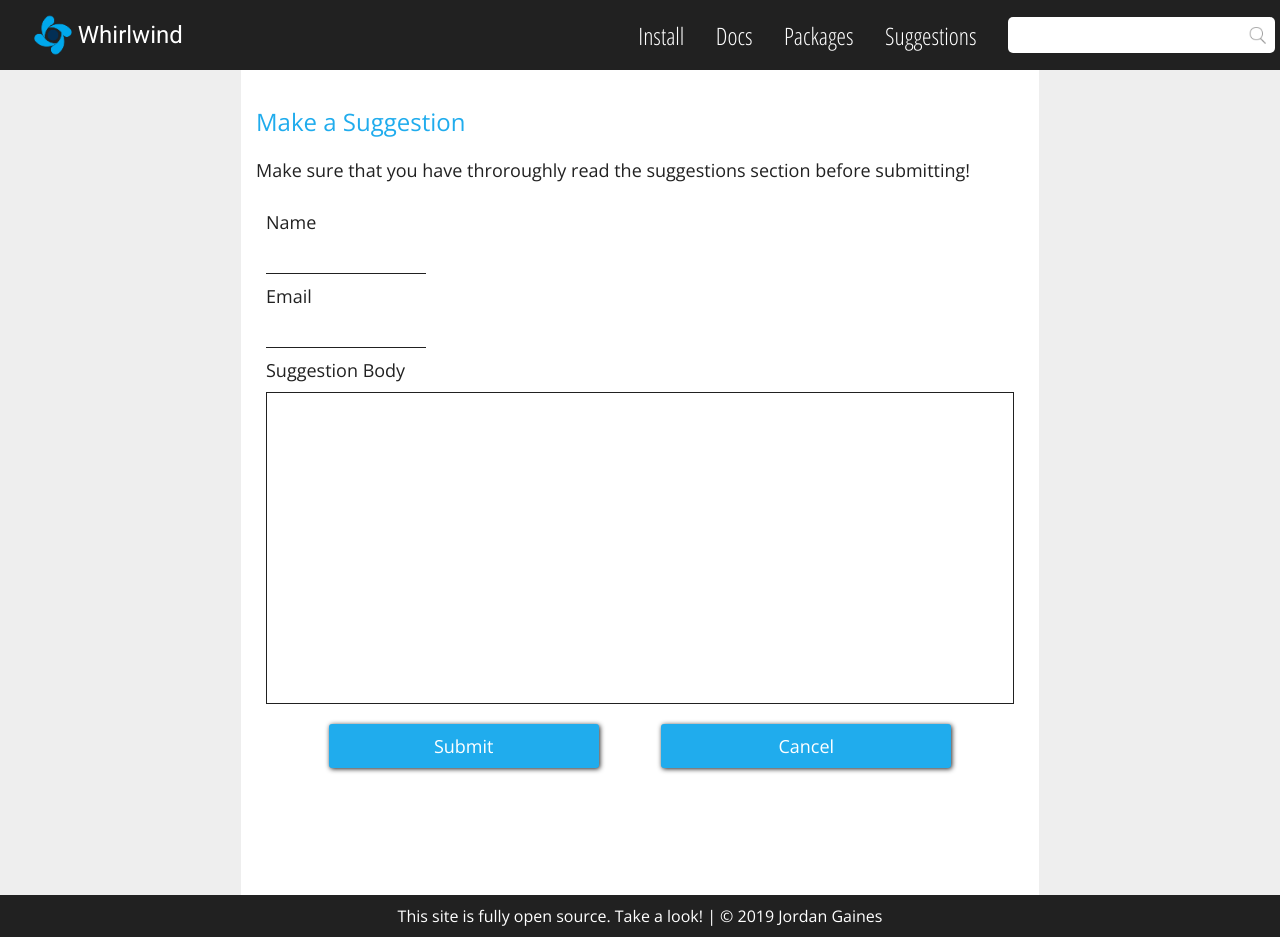
After one commit to ComedicChimera/chai-lang.dev, a Flask app: page /suggestions/make in a window 1280 px wide. The commit adds this page. Run offline with Flask 2, Linux system fonts and the light colour scheme.

Commit message:
continuing suggestions page

```diff
--- /dev/null
+++ b/app/md.py
@@ -0,0 +1,23 @@
+import markdown
+import os
+
+guide_names = []
+unordered_guide = {}
+
+for file in os.listdir('static/markdown/guide'):
+    with open('static/markdown/guide/' + file) as fp:
+        unordered_guide[int(file[7:-3])] = fp.readline()[1:].strip()
+
+for i in range(len(unordered_guide)):
+    guide_names.append(unordered_guide[i + 1])
+
+unordered_guide = {}
+
+
+def load_markdown(path):
+    with open('static/markdown' + path) as file:
+        md_file = file.read()
+
+    html = markdown.markdown(md_file).replace('<code>', '<code class=\'language-whirlwind\'>')
+
+    return html.replace('<br />', '</p><p>')
--- a/app/models.py
+++ b/app/models.py
@@ -0,0 +1 @@
+# from flask_mysqldb import flask_mysqldb
--- a/app/views.py
+++ b/app/views.py
@@ -1,29 +1,8 @@
 from app import app
+import app.db as db
+import app.md as md
+
 from flask import render_template, redirect
-import markdown
-import json
-import os
-
-guide_names = []
-unordered_guide = {}
-
-for file in os.listdir('static/markdown/guide'):
-    with open('static/markdown/guide/' + file) as fp:
-        unordered_guide[int(file[7:-3])] = fp.readline()[1:].strip()
-
-for i in range(len(unordered_guide)):
-    guide_names.append(unordered_guide[i + 1])
-
-unordered_guide = {}
-
-
-def load_markdown(path):
-    with open('static/markdown' + path) as file:
-        md_file = file.read()
-
-    html = markdown.markdown(md_file).replace('<code>', '<code class=\'language-whirlwind\'>')
-
-    return html.replace('<br />', '</p><p>')
 
 
 @app.route('/')
@@ -43,10 +22,45 @@ def guide_home():
 
 @app.route('/docs/guide/<chapter>')
 def guide(chapter):
-    html = load_markdown(f'/guide/{chapter}.md')
+    html = md.load_markdown(f'/guide/{chapter}.md')
 
-    return render_template('guide.html', content=html, guide_names=guide_names)
+    return render_template('docs-guide.html', content=html, guide_names=md.guide_names)
+
 
 @app.route('/suggestions')
 def suggestions():
     return render_template('suggestions.html')
+
+
+@app.route('/suggestions/make')
+def make_suggestion():
+    return render_template('suggestions-make.html')
+
+
+@app.route('/suggestions/view')
+def view_suggestions_no_order():
+    return redirect('/suggestions/view?orderby=recent', 302)
+
+
+@app.route('/suggestions/view?orderby=<orderby>')
+def view_suggestions(orderby):
+    if orderby in ['recent', 'accepted', 'alpha', 'user']:
+        suggestions = db.get_suggestions(orderby, 1)
+        results = list(map(lambda x: db.to_html(x), suggestions))
+    else:
+        results = ['<span class=\"invalid-query\">Invalid query</span>']
+
+    return render_template('suggestions-view.html', results=results)
+
+
+@app.route('/suggestions/view?orderby=<orderby>&page=<int:page>')
+def view_suggestions_by_page(orderby, page):
+    if page > 0 and orderby in ['recent', 'accepted', 'alpha', 'user']:
+        suggestions = db.get_suggestions(orderby, page)
+        results = list(map(lambda x: db.to_html(x), suggestions))
+    else:
+        results = ['<span class=\"invalid-query\">Invalid query</span>']
+
+    suggestions = db.get_suggestions(orderby, page)
+
+    return render_template('suggestions-view.html', results=results)
--- a/requirements.txt
+++ b/requirements.txt
@@ -1,2 +1,3 @@
 flask
+flask_mysqldb
 markdown
--- a/static/css/suggestions.css
+++ b/static/css/suggestions.css
@@ -38,7 +38,7 @@ article {
     justify-content: space-evenly;
 }
 
-.article-content .action-container a {
+.article-content .action-container .action-button {
     display: block;
 
     background-color: #20aced;
@@ -50,13 +50,71 @@ article {
     min-width: 270px;
 
     text-align: center;
+
+    border: none;
+
+    font-family: 'Open Sans', sans-serif;
+    font-size: 18px;
+    color: white;
+
+    cursor: pointer;
 }
 
-.article-content .action-container a:hover {
+.article-content .action-container .action-button:hover {
     color: white;
 }
 
-.section .action-container a:active {
+.article-content .action-container .action-button:active {
     box-shadow: none;
     background-color: #47c5ff;
 }
+
+.article-content form {
+    display: flex;
+    flex-direction: column;
+
+    justify-content: space-evenly;
+
+    padding: 0px 10px 0px 10px
+}
+
+.article-content form .text-input {
+    width: 20%;
+
+    font-size: 16px;
+    padding: 5px;
+
+    border: none;
+    border-bottom: solid 1px #212121;
+
+    outline: none;
+
+    font-family: "Roboto", sans-serif;
+
+    transition-duration: 0.1s;
+}
+
+.article-content form .text-input:focus {
+    border-bottom-color: #20aced;
+}
+
+.article-content form textarea {
+    resize: none;
+
+    overflow-y: scroll;
+    overflow-x: wrap;
+
+    outline: none;
+
+    border: solid 1px #212121;
+
+    padding: 5px
+}
+
+.article-content form label {
+    padding: 10px 0px 10px 0px
+}
+
+.article-content .spacer {
+    height: 92px;
+}
--- a/templates/components/footer.html
+++ b/templates/components/footer.html
@@ -1 +1,3 @@
-<span>This site is fully open source. <a href="https://github.com/ComedicChimera/whirlwind-lang.org">Take a look!</a> | &copy; 2019 Jordan Gaines</span>
+<footer>
+    <span>This site is fully open source. <a href="https://github.com/ComedicChimera/whirlwind-lang.org">Take a look!</a> | &copy; 2019 Jordan Gaines</span>
+</footer>
--- a/templates/guide.html
+++ b/templates/docs-guide.html
@@ -29,9 +29,8 @@
                 </nav>
             </aside>
         </article>
-        <footer>
-            {% include 'components/footer.html' %}
-        </footer>
+
+        {% include 'components/footer.html' %}
 
         <script>
             let dp = new DOMParser();
--- a/templates/docs.html
+++ b/templates/docs.html
@@ -134,9 +134,8 @@
                 </div>
             </div>
         </article>
-        <footer>
-            {% include 'components/footer.html' %}
-        </footer>
+
+        {% include 'components/footer.html' %}
 
     </body>
 </html>
--- a/templates/index.html
+++ b/templates/index.html
@@ -232,9 +232,8 @@ func main() {
                 </div>
             </div>
         </div>
-        <footer>
-            {% include 'components/footer.html' %}
-        </footer>
+
+        {% include 'components/footer.html' %}
 
         <script>
             let dp = new DOMParser();
--- /dev/null
+++ b/templates/suggestions-make.html
@@ -0,0 +1,41 @@
+<!DOCTYPE html>
+
+<html lang="en">
+    <head>
+        {% include 'components/head.html' %}
+
+        <link href="/static/css/suggestions.css" type="text/css" rel="stylesheet"/>
+
+        <title>Make Suggestion</title>
+    </head>
+    <body>
+        {% include 'components/header.html' %}
+
+        <article>
+            <div class="article-content">
+                <h2>Make a Suggestion</h2>
+                <p>Make sure that you have throroughly read the suggestions section before submitting!</p>
+
+                <form>
+                    <label for="#name-input">Name</label>
+                    <input id="name-input" class="text-input" type="text">
+
+                    <label for="#email-input">Email</label>
+                    <input id="email-input" class="text-input" type="text">
+
+                    <label for="#suggestion-body">Suggestion Body</label>
+                    <textarea id="suggestion-body" rows="20"></textarea>
+                </form>
+
+                <div class="action-container">
+                    <button id="submit-button" class="action-button">Submit</button>
+                    <a class="action-button" href="/suggestions">Cancel</a>
+                </div>
+
+                <div class="spacer"></div>
+            </div>
+        </article>
+
+        {% include 'components/footer.html' %}
+    </body>
+</html>
```
Also changed, not shown: app/db.py (added, +9 -0 lines), docker-compose.yml (+11 -0 lines), templates/suggestions-view.html (added, +38 -0 lines), templates/suggestions.html (+4 -6 lines), static/css/styles.css (line endings or trailing spaces), 1 other file.
